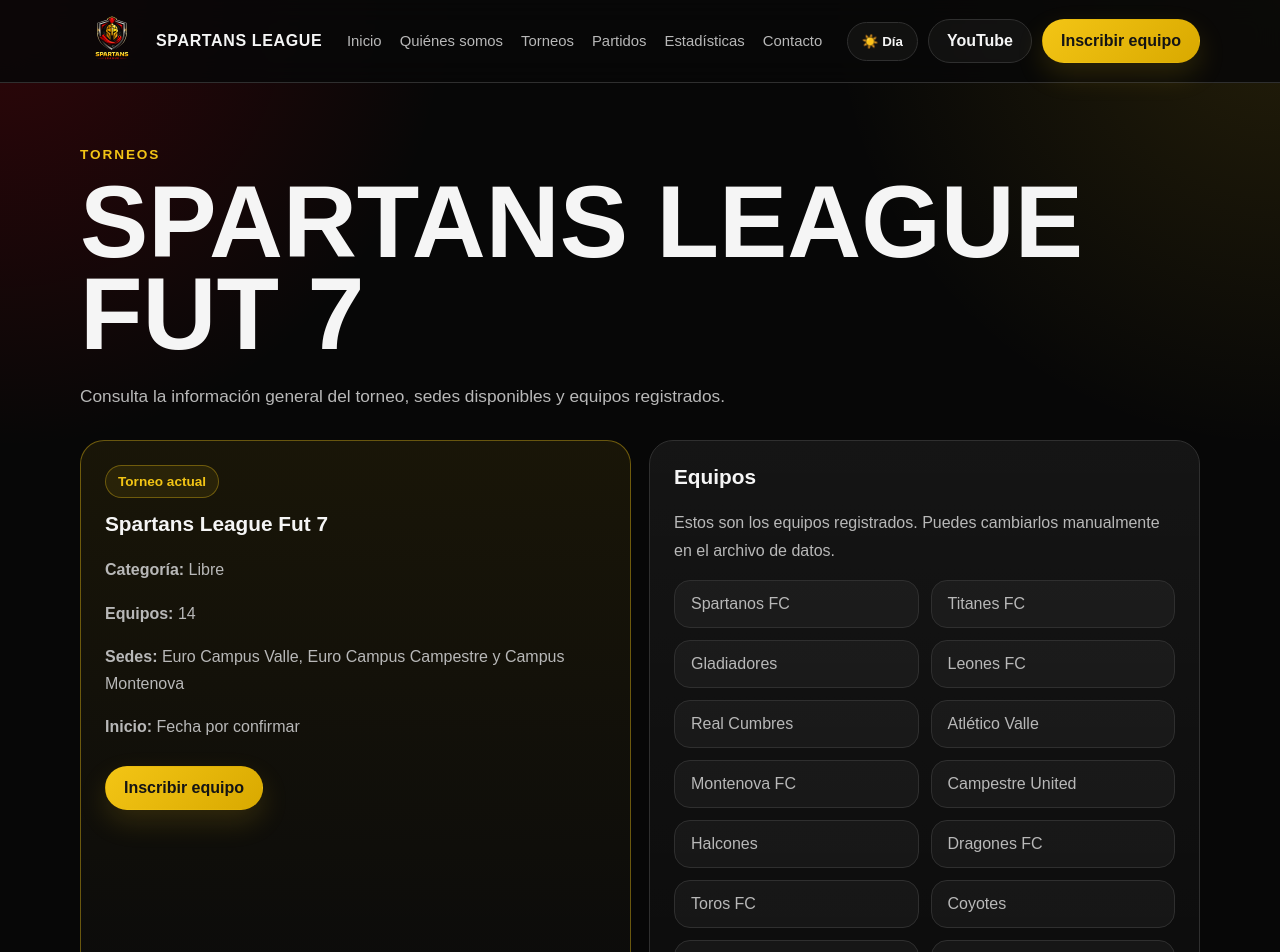
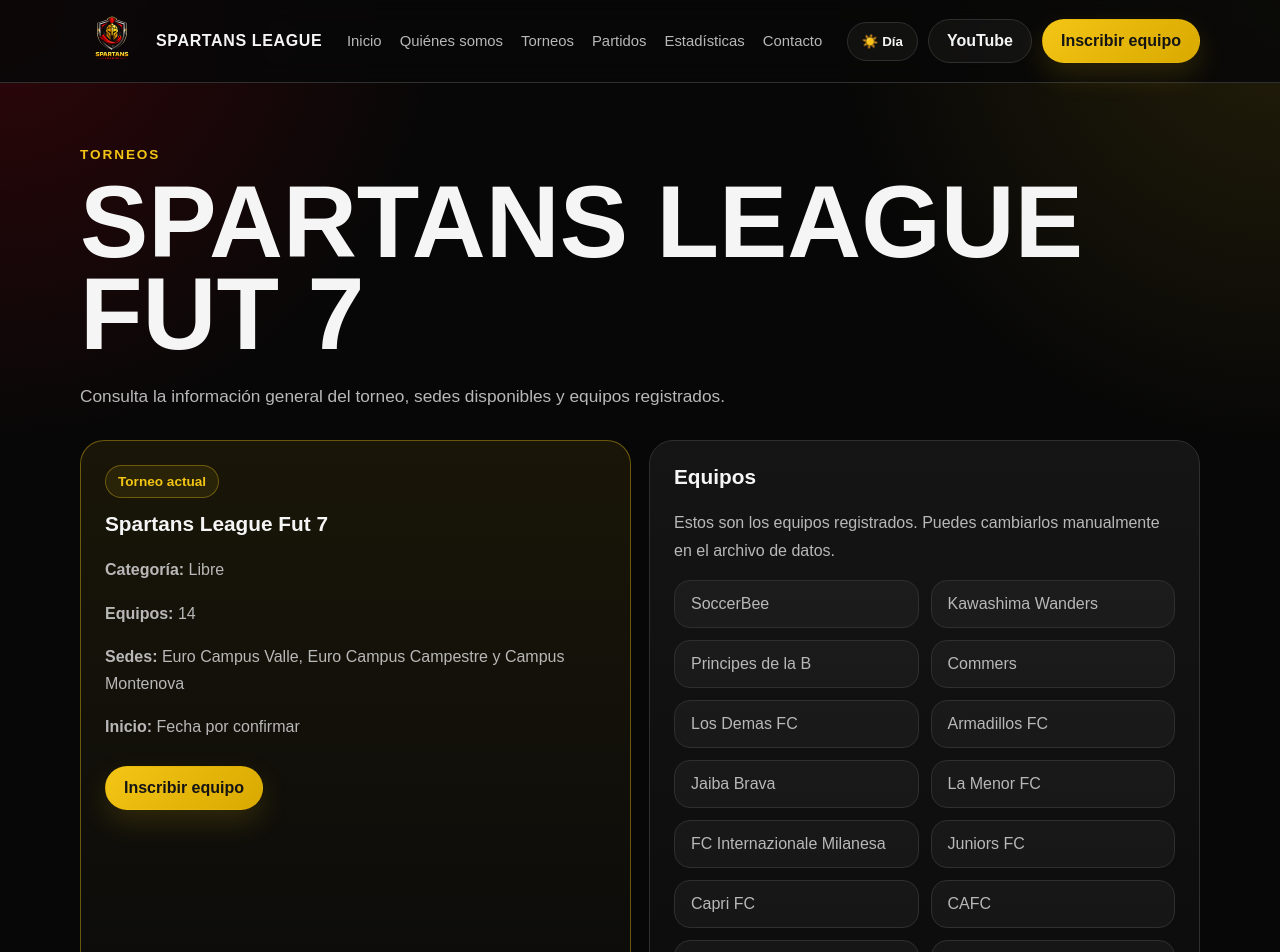
Before and after one commit to spartansleague/spartans-league, a Next.js app: page /torneos in a window 1280 px wide. Shown: the top 952 px of the page. Built offline with nearby package versions, Linux system fonts and the light colour scheme.

Commit message:
Add files via upload

```diff
--- a/data/leagueData.js
+++ b/data/leagueData.js
@@ -45,20 +45,20 @@ export const torneos = [
 ];
 
 export const equipos = [
-  "Spartanos FC",
-  "Titanes FC",
-  "Gladiadores",
-  "Leones FC",
-  "Real Cumbres",
-  "Atlético Valle",
-  "Montenova FC",
-  "Campestre United",
-  "Halcones",
-  "Dragones FC",
-  "Toros FC",
-  "Coyotes",
-  "Black Wolves",
-  "Rangers SL",
+  "SoccerBee",
+  "Kawashima Wanders",
+  "Principes de la B",
+  "Commers",
+  "Los Demas FC",
+  "Armadillos FC",
+  "Jaiba Brava",
+  "La Menor FC",
+  "FC Internazionale Milanesa",
+  "Juniors FC",
+  "Capri FC",
+  "CAFC",
+  "Los Krikos",
+  "Necali Moms",
 ];
 
 // PARTIDOS POR JORNADA Y POR CAMPUS
@@ -135,50 +135,50 @@ export const partidosPorJornada = [
         "juegos": [
           {
             "hora": "08:00",
-            "local": "San Agustín FC",
-            "visitante": "Panteras FC",
+            "local": "SoccerBee",
+            "visitante": "Kawashima Wanders",
             "marcador": "Por jugar",
             "estado": "Programado"
           },
           {
             "hora": "09:00",
-            "local": "Halcones",
-            "visitante": "Dragones FC",
+            "local": "Principes de la B",
+            "visitante": "Commers",
             "marcador": "Por jugar",
             "estado": "Programado"
           },
           {
             "hora": "10:00",
-            "local": "Lobos Campestre",
-            "visitante": "Norte FC",
+            "local": "Los Demas FC",
+            "visitante": "Armadillos FC",
             "marcador": "Por jugar",
             "estado": "Programado"
           },
           {
             "hora": "11:00",
-            "local": "Leones Negros",
-            "visitante": "Furia FC",
+            "local": "Jaiba Brava",
+            "visitante": "La Menor FC",
             "marcador": "Por jugar",
             "estado": "Programado"
           },
           {
             "hora": "12:00",
-            "local": "Tormenta FC",
-            "visitante": "Búfalos",
+            "local": "FC Internazionale Milanesa",
+            "visitante": "Juniors FC",
             "marcador": "Por jugar",
             "estado": "Programado"
           },
           {
             "hora": "13:00",
-            "local": "Rojinegros",
-            "visitante": "Golden FC",
+            "local": "Capri FC",
+            "visitante": "CAFC",
             "marcador": "Por jugar",
             "estado": "Programado"
           },
           {
             "hora": "14:00",
-            "local": "Campestre United",
-            "visitante": "Real Campestre",
+            "local": "Los Krikos",
+            "visitante": "Necali Moms",
             "marcador": "Por jugar",
             "estado": "Programado"
           }
@@ -286,49 +286,49 @@ export const partidosPorJornada = [
         "sede": "Euro Campus Campestre",
         "horario": "8:00 AM a 1:00 PM",
         "descanso": [
-          "San Agustín FC",
-          "Panteras FC"
+                  "Necali Moms",
+                  "Los Demas FC"
         ],
         "juegos": [
           {
             "hora": "08:00",
-            "local": "Halcones",
-            "visitante": "Dragones FC",
+            "local": "La Menor FC",
+            "visitante": "SoccerBee",
             "marcador": "Por jugar",
             "estado": "Programado"
           },
           {
             "hora": "09:00",
-            "local": "Lobos Campestre",
-            "visitante": "Norte FC",
+            "local": "CAFC",
+            "visitante": "Commers",
             "marcador": "Por jugar",
             "estado": "Programado"
           },
           {
             "hora": "10:00",
-            "local": "Leones Negros",
-            "visitante": "Furia FC",
+            "local": "Kawashima Wanders",
+            "visitante": "Los Krikos",
             "marcador": "Por jugar",
             "estado": "Programado"
           },
           {
             "hora": "11:00",
-            "local": "Tormenta FC",
-            "visitante": "Búfalos",
+            "local": "Armadillos FC",
+            "visitante": "Juniors FC",
             "marcador": "Por jugar",
             "estado": "Programado"
           },
           {
             "hora": "12:00",
-            "local": "Rojinegros",
-            "visitante": "Golden FC",
+            "local": "FC Internazionale Milanesa",
+            "visitante": "Principes de la B",
             "marcador": "Por jugar",
             "estado": "Programado"
           },
           {
             "hora": "13:00",
-            "local": "Campestre United",
-            "visitante": "Real Campestre",
+            "local": "Jaiba Brava",
+            "visitante": "Capri FC",
             "marcador": "Por jugar",
             "estado": "Programado"
           }
@@ -436,49 +436,49 @@ export const partidosPorJornada = [
         "sede": "Euro Campus Campestre",
         "horario": "8:00 AM a 1:00 PM",
         "descanso": [
-          "Halcones",
-          "Dragones FC"
+                  "SoccerBee",
+                  "Kawashima Wanders"
         ],
         "juegos": [
           {
             "hora": "08:00",
-            "local": "Lobos Campestre",
-            "visitante": "Norte FC",
+            "local": "CAFC",
+            "visitante": "Armadillos FC",
             "marcador": "Por jugar",
             "estado": "Programado"
           },
           {
             "hora": "09:00",
-            "local": "Leones Negros",
-            "visitante": "Furia FC",
+            "local": "Commers",
+            "visitante": "Necali Moms",
             "marcador": "Por jugar",
             "estado": "Programado"
           },
           {
             "hora": "10:00",
-            "local": "Tormenta FC",
-            "visitante": "Búfalos",
+            "local": "Capri FC",
+            "visitante": "Los Demas FC",
             "marcador": "Por jugar",
             "estado": "Programado"
           },
           {
             "hora": "11:00",
-            "local": "Rojinegros",
-            "visitante": "Golden FC",
+            "local": "Juniors FC",
+            "visitante": "La Menor FC",
             "marcador": "Por jugar",
             "estado": "Programado"
           },
           {
             "hora": "12:00",
-            "local": "Campestre United",
-            "visitante": "Real Campestre",
+            "local": "Los Krikos",
+            "visitante": "FC Internazionale Milanesa",
             "marcador": "Por jugar",
             "estado": "Programado"
           },
           {
             "hora": "13:00",
-            "local": "San Agustín FC",
-            "visitante": "Panteras FC",
+            "local": "Principes de la B",
+            "visitante": "Jaiba Brava",
             "marcador": "Por jugar",
             "estado": "Programado"
           }
@@ -586,49 +586,49 @@ export const partidosPorJornada = [
         "sede": "Euro Campus Campestre",
         "horario": "8:00 AM a 1:00 PM",
         "descanso": [
-          "Lobos Campestre",
-          "Norte FC"
+                  "La Menor FC",
+                  "Los Krikos"
         ],
         "juegos": [
           {
             "hora": "08:00",
-            "local": "Dragones FC",
-            "visitante": "Leones Negros",
+            "local": "SoccerBee",
+            "visitante": "Capri FC",
             "marcador": "Por jugar",
             "estado": "Programado"
           },
           {
             "hora": "09:00",
-            "local": "Furia FC",
-            "visitante": "Tormenta FC",
+            "local": "Armadillos FC",
+            "visitante": "Commers",
             "marcador": "Por jugar",
             "estado": "Programado"
           },
           {
             "hora": "10:00",
-            "local": "Búfalos",
-            "visitante": "Rojinegros",
+            "local": "Los Demas FC",
+            "visitante": "Principes de la B",
             "marcador": "Por jugar",
             "estado": "Programado"
           },
           {
             "hora": "11:00",
-            "local": "Golden FC",
-            "visitante": "Campestre United",
+            "local": "Kawashima Wanders",
+            "visitante": "Necali Moms",
             "marcador": "Por jugar",
             "estado": "Programado"
           },
           {
             "hora": "12:00",
-            "local": "Real Campestre",
-            "visitante": "San Agustín FC",
+            "local": "FC Internazionale Milanesa",
+            "visitante": "CAFC",
             "marcador": "Por jugar",
             "estado": "Programado"
           },
           {
             "hora": "13:00",
-            "local": "Panteras FC",
-            "visitante": "Halcones",
+            "local": "Jaiba Brava",
+            "visitante": "Juniors FC",
             "marcador": "Por jugar",
             "estado": "Programado"
           }
@@ -736,49 +736,49 @@ export const partidosPorJornada = [
         "sede": "Euro Campus Campestre",
         "horario": "8:00 AM a 1:00 PM",
         "descanso": [
-          "Leones Negros",
-          "Furia FC"
+                  "Commers",
+                  "Jaiba Brava"
         ],
         "juegos": [
           {
             "hora": "08:00",
-            "local": "Lobos Campestre",
-            "visitante": "Norte FC",
+            "local": "SoccerBee",
+            "visitante": "Los Krikos",
             "marcador": "Por jugar",
             "estado": "Programado"
           },
           {
             "hora": "09:00",
-            "local": "Tormenta FC",
-            "visitante": "Búfalos",
+            "local": "Kawashima Wanders",
+            "visitante": "Principes de la B",
             "marcador": "Por jugar",
             "estado": "Programado"
           },
           {
             "hora": "10:00",
-            "local": "Rojinegros",
-            "visitante": "Golden FC",
+            "local": "Capri FC",
+            "visitante": "Armadillos FC",
             "marcador": "Por jugar",
             "estado": "Programado"
           },
           {
             "hora": "11:00",
-            "local": "Campestre United",
-            "visitante": "Real Campestre",
+            "local": "Necali Moms",
+            "visitante": "Los Demas FC",
             "marcador": "Por jugar",
             "estado": "Programado"
           },
           {
             "hora": "12:00",
-            "local": "San Agustín FC",
-            "visitante": "Panteras FC",
+            "local": "La Menor FC",
+            "visitante": "FC Internazionale Milanesa",
             "marcador": "Por jugar",
             "estado": "Programado"
           },
           {
             "hora": "13:00",
-            "local": "Halcones",
-            "visitante": "Dragones FC",
+            "local": "CAFC",
+            "visitante": "Juniors FC",
             "marcador": "Por jugar",
             "estado": "Programado"
           }
@@ -886,49 +886,49 @@ export const partidosPorJornada = [
         "sede": "Euro Campus Campestre",
         "horario": "8:00 AM a 1:00 PM",
         "descanso": [
-          "Tormenta FC",
-          "Búfalos"
+                  "Capri FC",
+                  "FC Internazionale Milanesa"
         ],
         "juegos": [
           {
             "hora": "08:00",
-            "local": "Norte FC",
-            "visitante": "Leones Negros",
+            "local": "SoccerBee",
+            "visitante": "Juniors FC",
             "marcador": "Por jugar",
             "estado": "Programado"
           },
           {
             "hora": "09:00",
-            "local": "Furia FC",
-            "visitante": "Rojinegros",
+            "local": "Principes de la B",
+            "visitante": "Commers",
             "marcador": "Por jugar",
             "estado": "Programado"
           },
           {
             "hora": "10:00",
-            "local": "Golden FC",
-            "visitante": "Campestre United",
+            "local": "La Menor FC",
+            "visitante": "Kawashima Wanders",
             "marcador": "Por jugar",
             "estado": "Programado"
           },
           {
             "hora": "11:00",
-            "local": "Real Campestre",
-            "visitante": "San Agustín FC",
+            "local": "Jaiba Brava",
+            "visitante": "Los Krikos",
             "marcador": "Por jugar",
             "estado": "Programado"
           },
           {
             "hora": "12:00",
-            "local": "Panteras FC",
-            "visitante": "Halcones",
+            "local": "Los Demas FC",
+            "visitante": "CAFC",
             "marcador": "Por jugar",
             "estado": "Programado"
           },
           {
             "hora": "13:00",
-            "local": "Dragones FC",
-            "visitante": "Lobos Campestre",
+            "local": "Necali Moms",
+            "visitante": "Armadillos FC",
             "marcador": "Por jugar",
             "estado": "Programado"
           }
@@ -1036,49 +1036,49 @@ export const partidosPorJornada = [
         "sede": "Euro Campus Campestre",
         "horario": "8:00 AM a 1:00 PM",
         "descanso": [
-          "Rojinegros",
-          "Golden FC"
+                  "Principes de la B",
+                  "Armadillos FC"
         ],
         "juegos": [
           {
             "hora": "08:00",
-            "local": "Leones Negros",
-            "visitante": "Furia FC",
+            "local": "SoccerBee",
+            "visitante": "CAFC",
             "marcador": "Por jugar",
             "estado": "Programado"
           },
           {
             "hora": "09:00",
-            "local": "Tormenta FC",
-            "visitante": "Búfalos",
+            "local": "Commers",
+            "visitante": "La Menor FC",
             "marcador": "Por jugar",
             "estado": "Programado"
           },
           {
             "hora": "10:00",
-            "local": "Campestre United",
-            "visitante": "Real Campestre",
+            "local": "Juniors FC",
+            "visitante": "Los Krikos",
             "marcador": "Por jugar",
             "estado": "Programado"
           },
           {
             "hora": "11:00",
-            "local": "San Agustín FC",
-            "visitante": "Panteras FC",
+            "local": "Capri FC",
+            "visitante": "Necali Moms",
             "marcador": "Por jugar",
             "estado": "Programado"
           },
           {
             "hora": "12:00",
-            "local": "Halcones",
-            "visitante": "Dragones FC",
+            "local": "FC Internazionale Milanesa",
+            "visitante": "Jaiba Brava",
             "marcador": "Por jugar",
             "estado": "Programado"
           },
           {
             "hora": "13:00",
-            "local": "Lobos Campestre",
-            "visitante": "Norte FC",
+            "local": "Kawashima Wanders",
+            "visitante": "Los Demas FC",
             "marcador": "Por jugar",
             "estado": "Programado"
           }
@@ -1186,49 +1186,49 @@ export const partidosPorJornada = [
         "sede": "Euro Campus Campestre",
         "horario": "8:00 AM a 1:00 PM",
         "descanso": [
-          "Campestre United",
-          "Real Campestre"
+                  "Juniors FC",
+                  "CAFC"
         ],
         "juegos": [
           {
             "hora": "08:00",
-            "local": "Furia FC",
-            "visitante": "Tormenta FC",
+            "local": "SoccerBee",
+            "visitante": "Armadillos FC",
             "marcador": "Por jugar",
             "estado": "Programado"
           },
           {
             "hora": "09:00",
-            "local": "Búfalos",
-            "visitante": "Rojinegros",
+            "local": "Jaiba Brava",
+            "visitante": "Commers",
             "marcador": "Por jugar",
             "estado": "Programado"
           },
           {
             "hora": "10:00",
-            "local": "Golden FC",
-            "visitante": "San Agustín FC",
+            "local": "Los Krikos",
+            "visitante": "Principes de la B",
             "marcador": "Por jugar",
             "estado": "Programado"
           },
           {
             "hora": "11:00",
-            "local": "Panteras FC",
-            "visitante": "Halcones",
+            "local": "Kawashima Wanders",
+            "visitante": "Capri FC",
             "marcador": "Por jugar",
             "estado": "Programado"
           },
           {
             "hora": "12:00",
-            "local": "Dragones FC",
-            "visitante": "Lobos Campestre",
+            "local": "Los Demas FC",
+            "visitante": "FC Internazionale Milanesa",
             "marcador": "Por jugar",
             "estado": "Programado"
           },
           {
             "hora": "13:00",
-            "local": "Norte FC",
-            "visitante": "Leones Negros",
+            "local": "Necali Moms",
+            "visitante": "La Menor FC",
             "marcador": "Por jugar",
             "estado": "Programado"
           }
@@ -1343,50 +1343,50 @@ export const partidosPorJornada = [
         "juegos": [
           {
             "hora": "08:00",
-            "local": "Tormenta FC",
-            "visitante": "Búfalos",
+            "local": "SoccerBee",
+            "visitante": "Necali Moms",
             "marcador": "Por jugar",
             "estado": "Programado"
           },
           {
             "hora": "09:00",
-            "local": "Rojinegros",
-            "visitante": "Golden FC",
+            "local": "Commers",
+            "visitante": "Kawashima Wanders",
             "marcador": "Por jugar",
             "estado": "Programado"
           },
           {
             "hora": "10:00",
-            "local": "Campestre United",
-            "visitante": "Real Campestre",
+            "local": "La Menor FC",
+            "visitante": "Principes de la B",
             "marcador": "Por jugar",
             "estado": "Programado"
           },
           {
             "hora": "11:00",
-            "local": "San Agustín FC",
-            "visitante": "Panteras FC",
+            "local": "CAFC",
+            "visitante": "Jaiba Brava",
             "marcador": "Por jugar",
             "estado": "Programado"
           },
           {
             "hora": "12:00",
-            "local": "Halcones",
-            "visitante": "Dragones FC",
+            "local": "Armadillos FC",
+            "visitante": "FC Internazionale Milanesa",
             "marcador": "Por jugar",
             "estado": "Programado"
           },
           {
             "hora": "13:00",
-            "local": "Lobos Campestre",
-            "visitante": "Norte FC",
+            "local": "Juniors FC",
+            "visitante": "Los Demas FC",
             "marcador": "Por jugar",
             "estado": "Programado"
           },
           {
             "hora": "14:00",
-            "local": "Leones Negros",
-            "visitante": "Furia FC",
+            "local": "Capri FC",
+            "visitante": "Los Krikos",
             "marcador": "Por jugar",
             "estado": "Programado"
           }
@@ -1434,31 +1434,22 @@ export const estadisticasPorCampus = [
     campus: "Campus Campestre",
     sede: "Euro Campus Campestre",
     tablaPosiciones: [
-      { equipo: "Campestre United", pj: 1, g: 1, e: 0, p: 0, gf: 5, gc: 2, dg: 3, pts: 3 },
-      { equipo: "Real Campestre", pj: 1, g: 1, e: 0, p: 0, gf: 3, gc: 0, dg: 3, pts: 3 },
-      { equipo: "San Agustín FC", pj: 1, g: 1, e: 0, p: 0, gf: 3, gc: 1, dg: 2, pts: 3 },
-      { equipo: "Panteras FC", pj: 1, g: 1, e: 0, p: 0, gf: 2, gc: 1, dg: 1, pts: 3 },
-      { equipo: "Halcones", pj: 1, g: 0, e: 1, p: 0, gf: 2, gc: 2, dg: 0, pts: 1 },
-      { equipo: "Dragones FC", pj: 1, g: 0, e: 1, p: 0, gf: 2, gc: 2, dg: 0, pts: 1 },
-      { equipo: "Lobos Campestre", pj: 1, g: 0, e: 1, p: 0, gf: 1, gc: 1, dg: 0, pts: 1 },
-      { equipo: "Norte FC", pj: 1, g: 0, e: 1, p: 0, gf: 1, gc: 1, dg: 0, pts: 1 },
-      { equipo: "Leones Negros", pj: 1, g: 0, e: 0, p: 1, gf: 1, gc: 2, dg: -1, pts: 0 },
-      { equipo: "Furia FC", pj: 1, g: 0, e: 0, p: 1, gf: 1, gc: 3, dg: -2, pts: 0 },
-      { equipo: "Tormenta FC", pj: 1, g: 0, e: 0, p: 1, gf: 0, gc: 3, dg: -3, pts: 0 },
-      { equipo: "Búfalos", pj: 1, g: 0, e: 0, p: 1, gf: 2, gc: 5, dg: -3, pts: 0 },
-      { equipo: "Rojinegros", pj: 0, g: 0, e: 0, p: 0, gf: 0, gc: 0, dg: 0, pts: 0 },
-      { equipo: "Golden FC", pj: 0, g: 0, e: 0, p: 0, gf: 0, gc: 0, dg: 0, pts: 0 },
+      { equipo: "SoccerBee", pj: 0, g: 0, e: 0, p: 0, gf: 0, gc: 0, dg: 0, pts: 0 },
+      { equipo: "Kawashima Wanders", pj: 0, g: 0, e: 0, p: 0, gf: 0, gc: 0, dg: 0, pts: 0 },
+      { equipo: "Principes de la B", pj: 0, g: 0, e: 0, p: 0, gf: 0, gc: 0, dg: 0, pts: 0 },
+      { equipo: "Commers", pj: 0, g: 0, e: 0, p: 0, gf: 0, gc: 0, dg: 0, pts: 0 },
+      { equipo: "Los Demas FC", pj: 0, g: 0, e: 0, p: 0, gf: 0, gc: 0, dg: 0, pts: 0 },
+      { equipo: "Armadillos FC", pj: 0, g: 0, e: 0, p: 0, gf: 0, gc: 0, dg: 0, pts: 0 },
+      { equipo: "Jaiba Brava", pj: 0, g: 0, e: 0, p: 0, gf: 0, gc: 0, dg: 0, pts: 0 },
+      { equipo: "La Menor FC", pj: 0, g: 0, e: 0, p: 0, gf: 0, gc: 0, dg: 0, pts: 0 },
+      { equipo: "FC Internazionale Milanesa", pj: 0, g: 0, e: 0, p: 0, gf: 0, gc: 0, dg: 0, pts: 0 },
+      { equipo: "Juniors FC", pj: 0, g: 0, e: 0, p: 0, gf: 0, gc: 0, dg: 0, pts: 0 },
+      { equipo: "Capri FC", pj: 0, g: 0, e: 0, p: 0, gf: 0, gc: 0, dg: 0, pts: 0 },
+      { equipo: "CAFC", pj: 0, g: 0, e: 0, p: 0, gf: 0, gc: 0, dg: 0, pts: 0 },
+      { equipo: "Los Krikos", pj: 0, g: 0, e: 0, p: 0, gf: 0, gc: 0, dg: 0, pts: 0 },
+      { equipo: "Necali Moms", pj: 0, g: 0, e: 0, p: 0, gf: 0, gc: 0, dg: 0, pts: 0 },
     ],
-    goleadores: [
-      { jugador: "Iván B.", equipo: "Campestre United", goles: 3 },
-      { jugador: "Pablo S.", equipo: "Real Campestre", goles: 2 },
-      { jugador: "Raúl T.", equipo: "San Agustín FC", goles: 2 },
-      { jugador: "Héctor F.", equipo: "Panteras FC", goles: 2 },
-      { jugador: "Mario N.", equipo: "Dragones FC", goles: 2 },
-      { jugador: "Alan R.", equipo: "Búfalos", goles: 2 },
-      { jugador: "Bruno G.", equipo: "Halcones", goles: 1 },
-      { jugador: "Nicolás C.", equipo: "Lobos Campestre", goles: 1 },
-    ],
+    goleadores: [],
   },
   {
     campus: "Campus Montenova",
```
